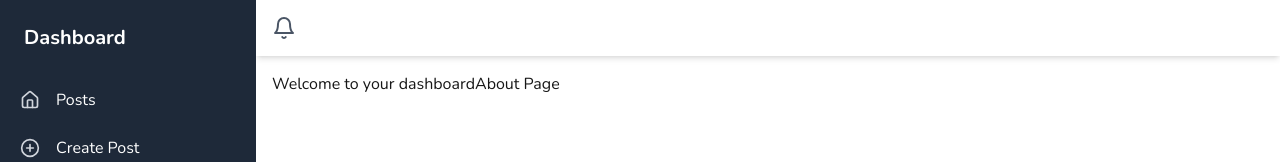
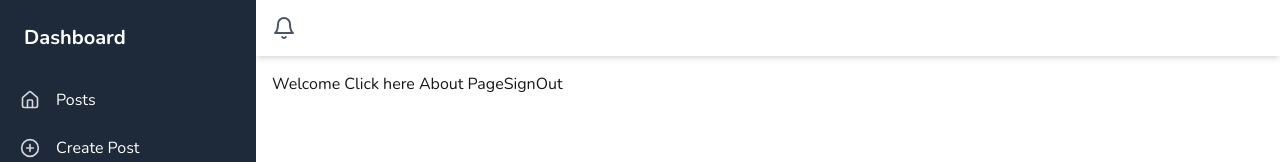
Before and after one commit to clifforddonk/blogsite_frontend, a Next.js app: page /dashboard/user in a window 1280 px wide. Shown: the top 162 px of the page. Built offline with nearby package versions, Linux system fonts and the light colour scheme; no server answers.

Commit message:
Add Redirections

```diff
--- a/app/dashboard/user/page.jsx
+++ b/app/dashboard/user/page.jsx
@@ -1,11 +1,18 @@
+"use client";
 import Link from "next/link";
-import React from "react";
+import React, { useCallback } from "react";
+import { signOut, useSession } from "next-auth/react";
 
 const page = () => {
+  const { data: session } = useSession();
+
   return (
     <div className="font-nunito ">
-      Welcome to your dashboard
-      <Link href="/dashboard/about">About Page</Link>
+      Welcome {session?.user?.name}
+      <Link href="/dashboard/about">Click here About Page</Link>
+      <button onClick={() => signOut({ callbackUrl: "/auth/login" })}>
+        SignOut
+      </button>
     </div>
   );
 };
```
